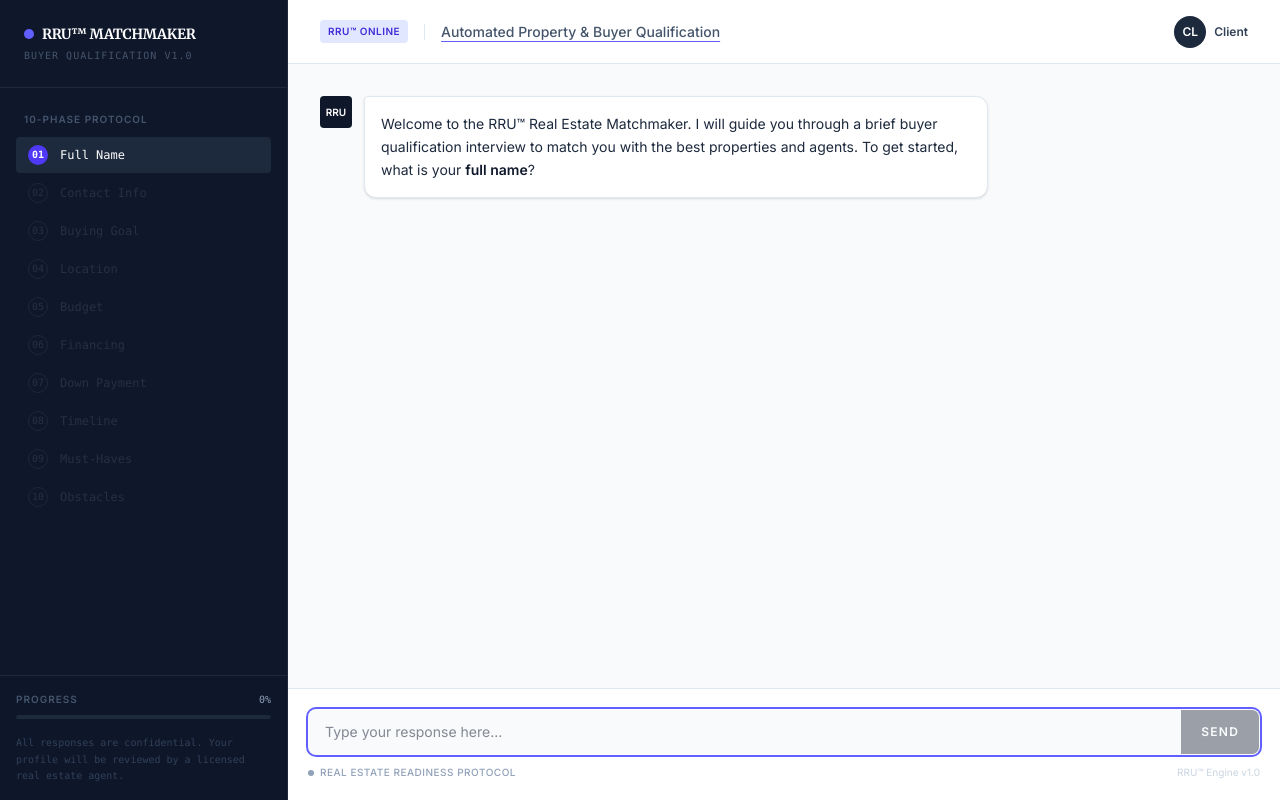
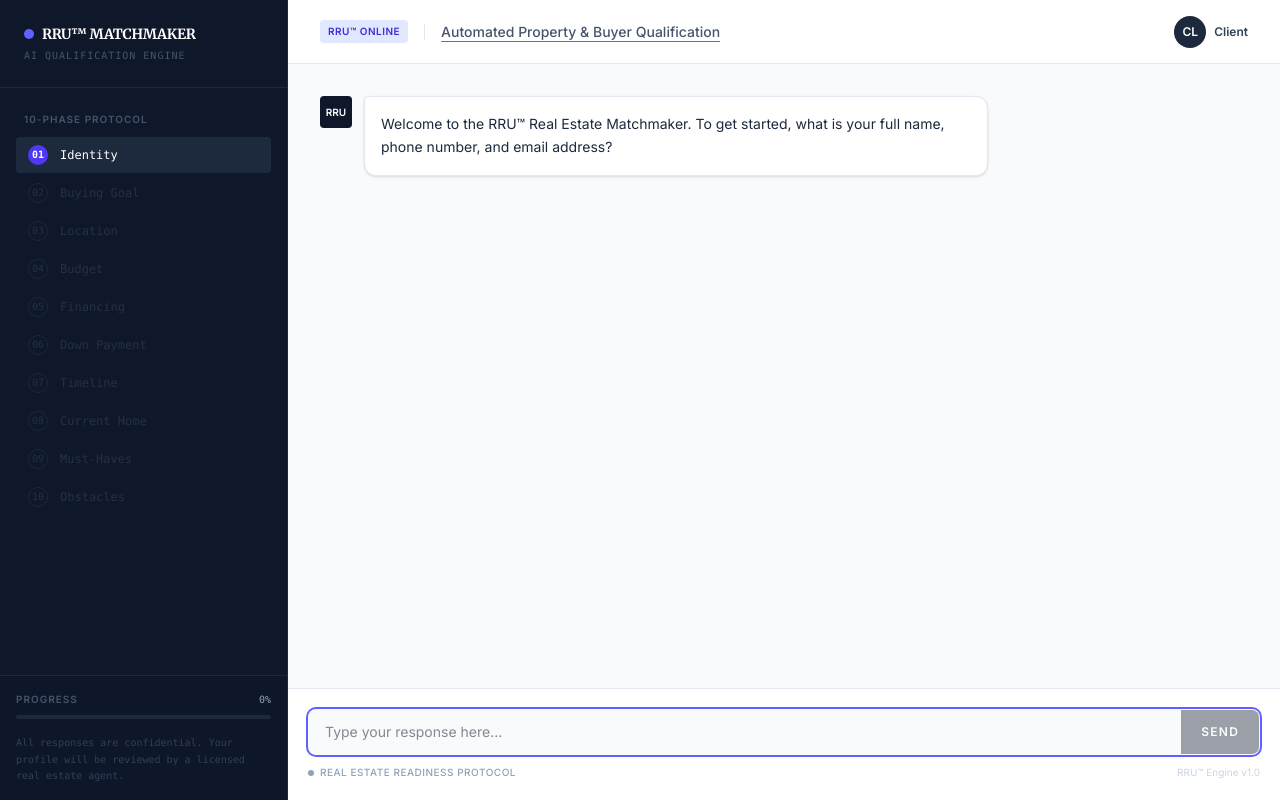
Before and after one commit to nycformassist/RRU-Real-Estate-Readiness-Utility, a React (Vite) app: page / in a window 1280 px wide. Built offline with nearby package versions, Linux system fonts and the light colour scheme.

Commit message:
Phase 3: Align frontend intake questions with 10-phase RRU blueprint

```diff
--- a/src/App.tsx
+++ b/src/App.tsx
@@ -18,16 +18,19 @@ export type StructuredData = {
   mortgageStatus: string;
   downPayment: string;
   timeline: string;
+  currentHome: string;
   mustHaves: string;
   obstacles: string;
-  scoreFinancial?: number;
-  scoreReadiness?: number;
-  scoreFeasibility?: number;
-  scoreClientProfile?: number;
   score?: number;
-  priority?: "HOT" | "WARM" | "COLD" | "NURTURE";
-  recommendation?: "VIP" | "STANDARD" | "CREDIT_REPAIR" | "NURTURE";
+  readinessBand?: string;
+  financingReadiness?: string;
+  buyerMotivationIndex?: string;
+  purchaseTimeline?: string;
+  buyingPower?: string;
+  propertyMatch?: string;
+  agentPriority?: "A+" | "A" | "B" | "C" | "D";
   redFlags?: string[];
+  recommendedNextStep?: string;
   submittedAt?: string;
 };
 
@@ -37,76 +40,76 @@ const INTAKE_QUESTIONS = [
     phase: 1,
     field: "fullName",
     question:
-      "Welcome to the RRU™ Real Estate Matchmaker. I will guide you through a brief buyer qualification interview to match you with the best properties and agents. To get started, what is your **full name**?",
+      "Welcome to the RRU™ Real Estate Matchmaker. To get started, what is your full name, phone number, and email address?",
   },
   {
     phase: 2,
-    field: "contactInfo",
+    field: "buyingGoal",
     question:
-      "Thank you. What is the best **phone number and/or email address** to reach you?",
+      "Are you looking to buy a primary home, sell, invest, relocate, or looking for commercial property?",
   },
   {
     phase: 3,
-    field: "buyingGoal",
+    field: "location",
     question:
-      "Are you currently looking to buy a primary home, invest, relocate, or are you just exploring the market right now?",
+      "What preferred cities, neighborhoods, or ZIP codes are you targeting? (Or are you looking for best schools, easy commute, etc.?)",
   },
   {
     phase: 4,
-    field: "location",
+    field: "budget",
     question:
-      "Got it. What **cities, neighborhoods, or zip codes** are you primarily interested in?",
+      "What is your target maximum price range? Will this be cash or mortgage?",
   },
   {
     phase: 5,
-    field: "budget",
+    field: "mortgageStatus",
     question:
-      "What is your approximate **target budget or price range** for this property?",
+      "Have you been preapproved by a lender yet? (VA, FHA, Conventional, etc.)",
   },
   {
     phase: 6,
-    field: "mortgageStatus",
+    field: "downPayment",
     question:
-      "Have you already spoken to a lender to get **pre-approved** for a mortgage, or will you be purchasing with cash?",
+      "Roughly how much are you planning to put towards a down payment? (5%, 10%, 20%, Gift/Grant?)",
   },
   {
     phase: 7,
-    field: "downPayment",
+    field: "timeline",
     question:
-      "Roughly how much are you planning to put towards a **down payment**?",
+      "If the perfect property appeared tomorrow, what is your ideal timeline to close? (Immediately, 30-90 days, next year?)",
   },
   {
     phase: 8,
-    field: "timeline",
+    field: "currentHome",
     question:
-      "What is your **ideal timeline** for moving or closing on a property? (e.g., immediately, 3 months, next year)",
+      "What is your current living situation? (Renting, own a home you need to sell, lease ending?)",
   },
   {
     phase: 9,
     field: "mustHaves",
     question:
-      "What are the absolute **'must-haves'** for your new property? (e.g., number of bedrooms, yard, specific amenities)",
+      "What are your absolute 'must-haves'? (Bedrooms, yard, school district, etc.)",
   },
   {
     phase: 10,
     field: "obstacles",
     question:
-      "Finally, are there any **obstacles** holding you back right now, such as credit concerns, saving funds, or a current home you need to sell first?",
+      "Finally, what is the biggest obstacle preventing you from buying today? (Saving, credit, finding property, interest rates?)",
   },
 ];
 
 // ── All required fields for submission guard ─────────────────────────────────
 const ALL_FIELDS: { key: string; label: string; critical: boolean }[] = [
-  { key: "fullName",      label: "Full Name",            critical: true  },
-  { key: "contactInfo",    label: "Contact Information",   critical: true  },
-  { key: "buyingGoal",     label: "Buying Goal",           critical: true  },
-  { key: "location",       label: "Target Location",       critical: false },
-  { key: "budget",         label: "Target Budget",         critical: false },
-  { key: "mortgageStatus", label: "Financing Status",      critical: false },
-  { key: "downPayment",    label: "Down Payment",          critical: false },
-  { key: "timeline",       label: "Timeline",              critical: false },
-  { key: "mustHaves",      label: "Must-Haves",            critical: false },
-  { key: "obstacles",      label: "Obstacles & Concerns",  critical: false },
+  { key: "fullName",      label: "Identity & Contact",   critical: true  },
+  { key: "buyingGoal",    label: "Buying Goal",          critical: true  },
+  { key: "location",      label: "Target Location",      critical: false },
+  { key: "budget",        label: "Budget",               critical: false },
+  { key: "mortgageStatus",label: "Financing Status",     critical: false },
+  { key: "downPayment",   label: "Down Payment",         critical: false },
+  { key: "timeline",      label: "Timeline",             critical: false },
+  { key: "currentHome",   label: "Current Home Status",  critical: false },
+  { key: "mustHaves",     label: "Must-Haves",           critical: false },
+  { key: "obstacles",     label: "Obstacles",            critical: false },
 ];
 
 // ── Client-side preflight validation ─────────────────────────────────────────
@@ -124,11 +127,8 @@ function validateInputPreflight(phase: number, text: string): string | null {
   }
 
   if (phase === 2) {
-    const hasEmail = /^[^\s@]+@[^\s@]+\.[^\s@]+$/.test(t);
-    const digitCount = (t.match(/\d/g) || []).length;
-    if (!hasEmail && digitCount < 7) {
-      return "Please provide a valid phone number (at least 7 digits) or a valid email address.";
-    }
+    // Phase 2 is now buyingGoal, so we removed the strict phone/email regex check from here
+    // since we ask for contact info in Phase 1 now according to the blueprint.
   }
 
   return null;
@@ -138,24 +138,21 @@ function validateInputPreflight(phase: number, text: string): string | null {
 function buildStructuredDataFallback(answers: Record<string, string>): StructuredData {
   return {
     fullName:       answers.fullName       || "",
-    contactInfo:    answers.contactInfo    || "",
+    contactInfo:    answers.fullName       || "", // Merged in Phase 1
     buyingGoal:     answers.buyingGoal     || "",
     location:       answers.location       || "",
     budget:         answers.budget         || "",
     mortgageStatus: answers.mortgageStatus || "",
     downPayment:    answers.downPayment    || "",
     timeline:       answers.timeline       || "",
+    currentHome:    answers.currentHome    || "",
     mustHaves:      answers.mustHaves      || "",
     obstacles:      answers.obstacles      || "",
-    scoreFinancial:     0,
-    scoreReadiness:     0,
-    scoreFeasibility:   0,
-    scoreClientProfile: 0,
-    score:              0,
-    priority:           "NURTURE",
-    recommendation:     "NURTURE",
-    redFlags:          ["SYSTEM: Manual agent review and scoring required"],
-    submittedAt:        new Date().toISOString(),
+    score:          0,
+    readinessBand:  "Manual Review",
+    agentPriority:  "D",
+    redFlags:       ["SYSTEM: Manual agent review and scoring required"],
+    submittedAt:    new Date().toISOString(),
   };
 }
 
@@ -166,7 +163,7 @@ function buildFallbackReport(answers: Record<string, string>): string {
     "",
     "━━━━━━━━━━━━━━━━━━━━━━━━━━━━━━━━━━━━━━━━",
     "PROFILE DECISION: MANUAL REVIEW REQUIRED",
-    "READINESS SCORE: N/A  |  PRIORITY: NURTURE",
+    "READINESS SCORE: N/A  |  PRIORITY: D",
     "━━━━━━━━━━━━━━━━━━━━━━━━━━━━━━━━━━━━━━━━",
     "",
     "NOTE: Raw intake data is preserved below.",
@@ -177,13 +174,12 @@ function buildFallbackReport(answers: Record<string, string>): string {
     "",
     "━━━━━━━━━━━━━━━━━━━━━━━━━━━━━━━━━━━━━━━━",
     "SECTION 1: BUYER IDENTIFICATION",
-    `  Full Name:    ${answers.fullName       || "Not provided"}`,
-    `  Contact:      ${answers.contactInfo    || "Not provided"}`,
+    `  Full Name/Contact: ${answers.fullName || "Not provided"}`,
     "",
     "SECTION 2: PURCHASE GOALS",
-    `  Goal:         ${answers.buyingGoal     || "Not provided"}`,
-    `  Location:     ${answers.location       || "Not provided"}`,
-    `  Must-Haves:   ${answers.mustHaves      || "Not provided"}`,
+    `  Goal:         ${answers.buyingGoal  || "Not provided"}`,
+    `  Location:     ${answers.location    || "Not provided"}`,
+    `  Must-Haves:   ${answers.mustHaves   || "Not provided"}`,
     "",
     "SECTION 3: FINANCIAL READINESS",
     `  Budget:       ${answers.budget         || "Not provided"}`,
@@ -191,8 +187,9 @@ function buildFallbackReport(answers: Record<string, string>): string {
     `  Down Payment: ${answers.downPayment    || "Not provided"}`,
     "",
     "SECTION 4: TIMELINE & OBSTACLES",
-    `  Timeline:     ${answers.timeline       || "Not provided"}`,
-    `  Obstacles:    ${answers.obstacles      || "Not provided"}`,
+    `  Timeline:     ${answers.timeline    || "Not provided"}`,
+    `  Current Home: ${answers.currentHome || "Not provided"}`,
+    `  Obstacles:    ${answers.obstacles   || "Not provided"}`,
     "",
     "SECTION 5: AGENT RECOMMENDATION",
     "  Decision: NURTURE / REVIEW",
@@ -234,7 +231,7 @@ export default function App() {
   const [isLoading,     setIsLoading]   = useState(false);
   const [isFinished,    setIsFinished]  = useState(false);
   const [currentPhase, setCurrentPhase] = useState(1);
-  const [answers,      setAnswers]     = useState<Record<string, string>>({});
+  const [answers,       setAnswers]     = useState<Record<string, string>>({});
   const [submitStatus, setSubmitStatus] = useState<SubmitStatus>("idle");
   const [finalScore,   setFinalScore]  = useState<StructuredData | null>(null);
 
@@ -404,16 +401,16 @@ export default function App() {
   };
 
   const roadmapSteps = [
-    { title: "Full Name",        phase: 1 },
-    { title: "Contact Info",     phase: 2 },
-    { title: "Buying Goal",      phase: 3 },
-    { title: "Location",         phase: 4 },
-    { title: "Budget",           phase: 5 },
-    { title: "Financing",        phase: 6 },
-    { title: "Down Payment",     phase: 7 },
-    { title: "Timeline",         phase: 8 },
-    { title: "Must-Haves",       phase: 9 },
-    { title: "Obstacles",        phase: 10 },
+    { title: "Identity",     phase: 1 },
+    { title: "Buying Goal",  phase: 2 },
+    { title: "Location",     phase: 3 },
+    { title: "Budget",       phase: 4 },
+    { title: "Financing",    phase: 5 },
+    { title: "Down Payment", phase: 6 },
+    { title: "Timeline",     phase: 7 },
+    { title: "Current Home", phase: 8 },
+    { title: "Must-Haves",   phase: 9 },
+    { title: "Obstacles",    phase: 10 },
   ];
 
   const progressPct =
@@ -422,10 +419,11 @@ export default function App() {
       : Math.round(((currentPhase - 1) / INTAKE_QUESTIONS.length) * 100);
 
   const priorityTextColors: Record<string, string> = {
-    HOT:     "text-red-400",
-    WARM:    "text-amber-400",
-    COLD:    "text-slate-400",
-    NURTURE: "text-slate-500",
+    "A+": "text-emerald-400",
+    "A":  "text-emerald-500",
+    "B":  "text-blue-400",
+    "C":  "text-amber-400",
+    "D":  "text-slate-500",
   };
 
   return (
@@ -441,7 +439,7 @@ export default function App() {
             </h1>
           </div>
           <p className="text-[10px] text-slate-600 font-mono uppercase tracking-widest">
-            Buyer Qualification v1.0
+            AI Qualification Engine
           </p>
         </div>
 
@@ -483,16 +481,16 @@ export default function App() {
         {finalScore && (
           <div className="p-4 border-t border-slate-800 bg-slate-900/50 shrink-0">
             <div className="text-[10px] uppercase font-bold text-slate-500 mb-3 tracking-widest">
-              Match Result
+              Buyer Readiness Score
             </div>
             <div className="flex items-baseline gap-1 mb-1">
-              <span className={`text-3xl font-black ${priorityTextColors[finalScore.priority || "NURTURE"]}`}>
+              <span className={`text-3xl font-black ${priorityTextColors[finalScore.agentPriority || "D"]}`}>
                 {finalScore.score ?? "—"}
               </span>
-              <span className="text-slate-600 text-sm font-mono">/12</span>
+              <span className="text-slate-600 text-sm font-mono">/100</span>
             </div>
-            <div className={`text-xs font-bold uppercase tracking-widest mb-3 ${priorityTextColors[finalScore.priority || "NURTURE"]}`}>
-              {finalScore.priority || "—"} Priority
+            <div className={`text-xs font-bold uppercase tracking-widest mb-3 ${priorityTextColors[finalScore.agentPriority || "D"]}`}>
+              Priority {finalScore.agentPriority || "D"}
             </div>
           </div>
         )}
```
